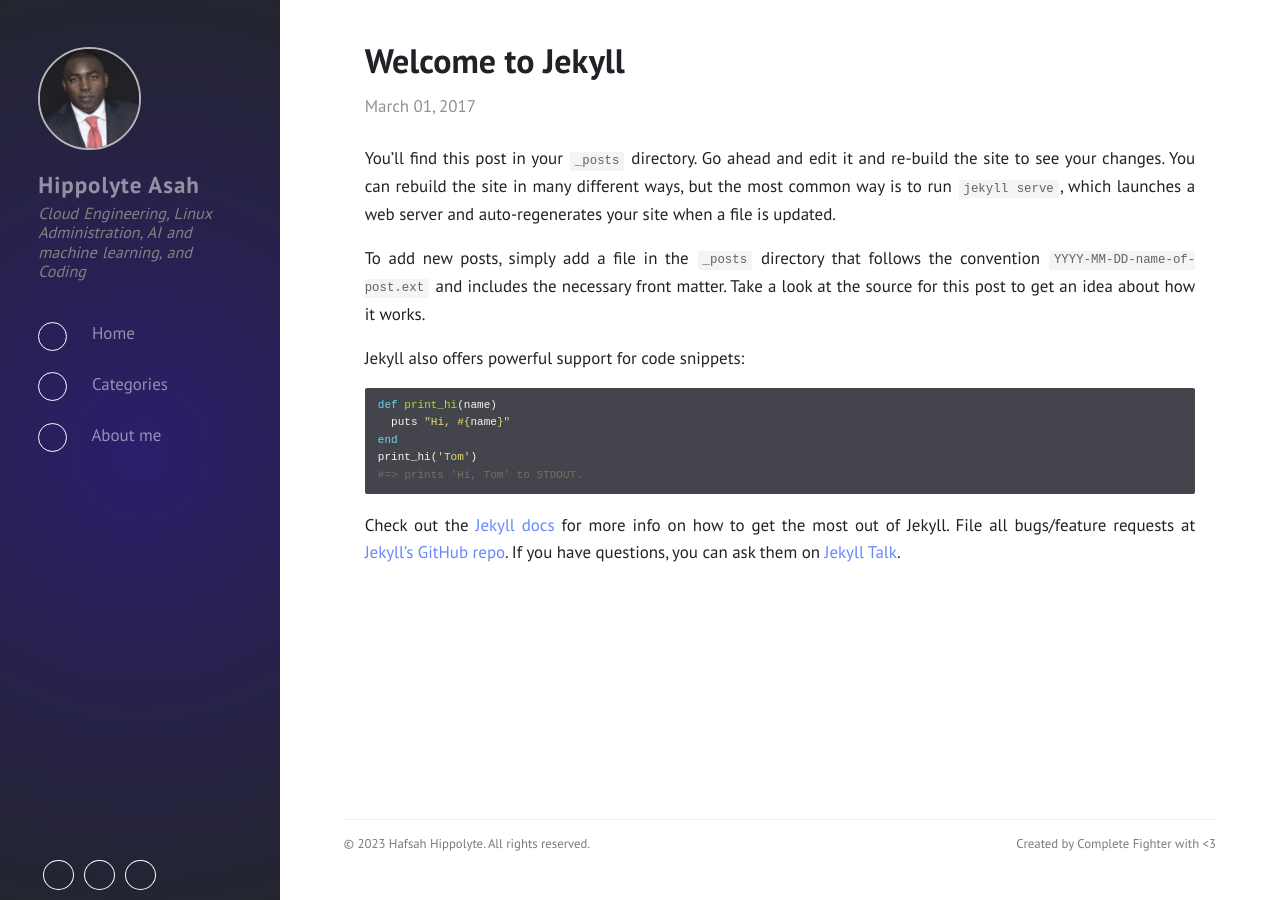
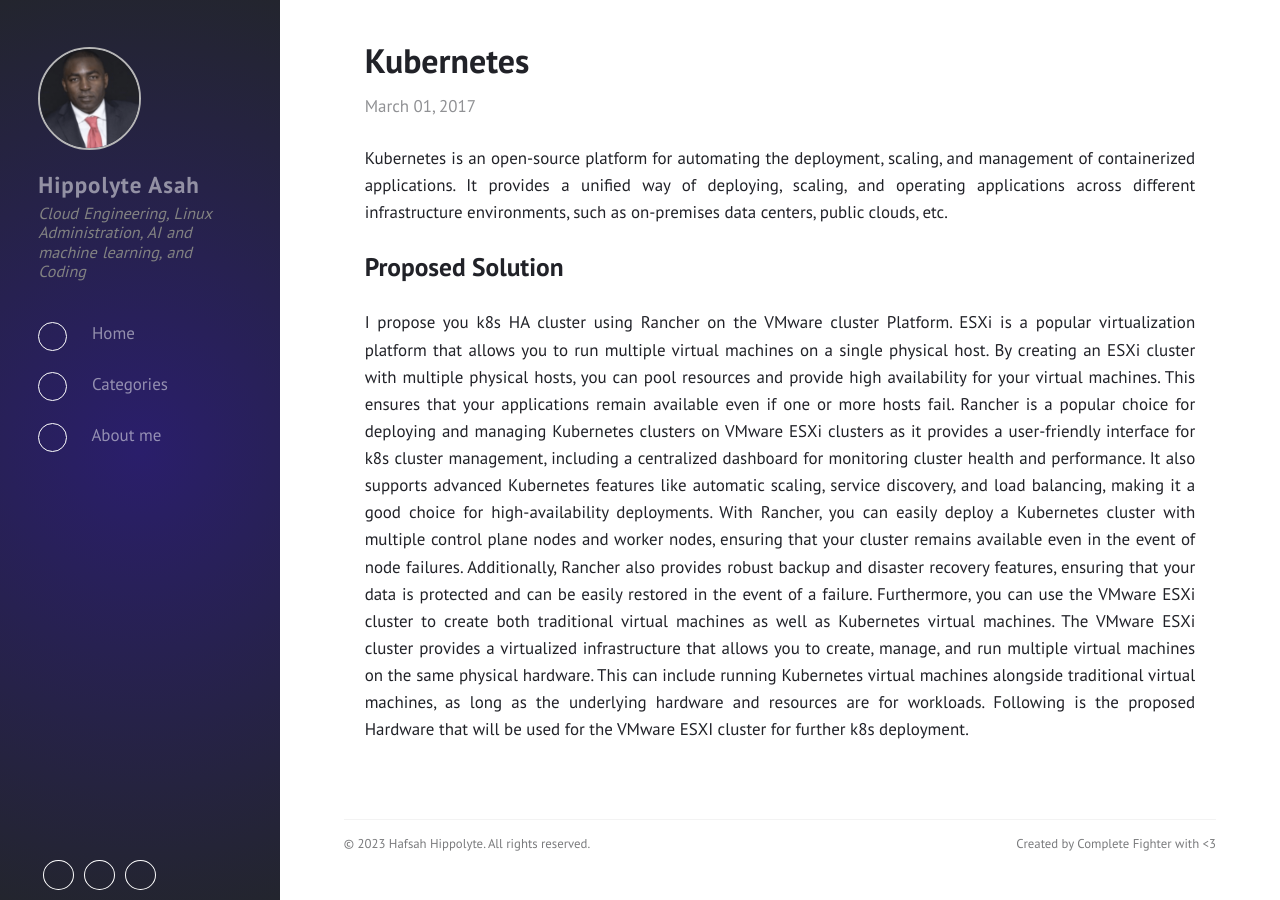
Before and after one commit to hfasah/hfasah.github.io, a Jekyll site: the page built from _posts/2017-03-01-welcome-to-jekyll.md, in a window 1280 px wide. Built offline with Jekyll 4.4.1, drawn with Linux system fonts in a browser that asks for light colours.

Commit message:
Update 2022-08-27-kubernetes.md

```diff
--- a/_posts/2017-03-01-welcome-to-jekyll.md
+++ b/_posts/2017-03-01-welcome-to-jekyll.md
@@ -1,25 +1,14 @@
 ---
-title: "Welcome to Jekyll"
+title: "Kubernetes"
 layout: post
 ---
 
-You’ll find this post in your `_posts` directory. Go ahead and edit it and re-build the site to see your changes. You can rebuild the site in many different ways, but the most common way is to run `jekyll serve`, which launches a web server and auto-regenerates your site when a file is updated.
+Kubernetes is an open-source platform for automating the deployment, scaling, and management of containerized applications. It provides a unified way of deploying, scaling, and operating applications across different infrastructure environments, such as on-premises data centers, public clouds, etc.
 
-
-To add new posts, simply add a file in the `_posts` directory that follows the convention `YYYY-MM-DD-name-of-post.ext` and includes the necessary front matter. Take a look at the source for this post to get an idea about how it works.
-
-Jekyll also offers powerful support for code snippets:
-
-{% highlight ruby %}
-def print_hi(name)
-  puts "Hi, #{name}"
-end
-print_hi('Tom')
-#=> prints 'Hi, Tom' to STDOUT.
-{% endhighlight %}
-
-Check out the [Jekyll docs][jekyll-docs] for more info on how to get the most out of Jekyll. File all bugs/feature requests at [Jekyll’s GitHub repo][jekyll-gh]. If you have questions, you can ask them on [Jekyll Talk][jekyll-talk].
-
-[jekyll-docs]: http://jekyllrb.com/docs/home
-[jekyll-gh]:   https://github.com/jekyll/jekyll
-[jekyll-talk]: https://talk.jekyllrb.com/
+<h2>Proposed Solution</h2>
+I propose you k8s HA cluster using Rancher on the VMware cluster Platform.
+ESXi is a popular virtualization platform that allows you to run multiple virtual machines on a single physical host. By creating an ESXi cluster with multiple physical hosts, you can pool resources and provide high availability for your virtual machines. This ensures that your applications remain available even if one or more hosts fail.
+Rancher is a popular choice for deploying and managing Kubernetes clusters on VMware ESXi clusters as it provides a user-friendly interface for k8s cluster management, including a centralized dashboard for monitoring cluster health and performance. It also supports advanced Kubernetes features like automatic scaling, service discovery, and load balancing, making it a good choice for high-availability deployments.
+With Rancher, you can easily deploy a Kubernetes cluster with multiple control plane nodes and worker nodes, ensuring that your cluster remains available even in the event of node failures. Additionally, Rancher also provides robust backup and disaster recovery features, ensuring that your data is protected and can be easily restored in the event of a failure.
+Furthermore, you can use the VMware ESXi cluster to create both traditional virtual machines as well as Kubernetes virtual machines. The VMware ESXi cluster provides a virtualized infrastructure that allows you to create, manage, and run multiple virtual machines on the same physical hardware. This can include running Kubernetes virtual machines alongside traditional virtual machines, as long as the underlying hardware and resources are for workloads.
+Following is the proposed Hardware that will be used for the VMware ESXI cluster for further k8s deployment.
```
